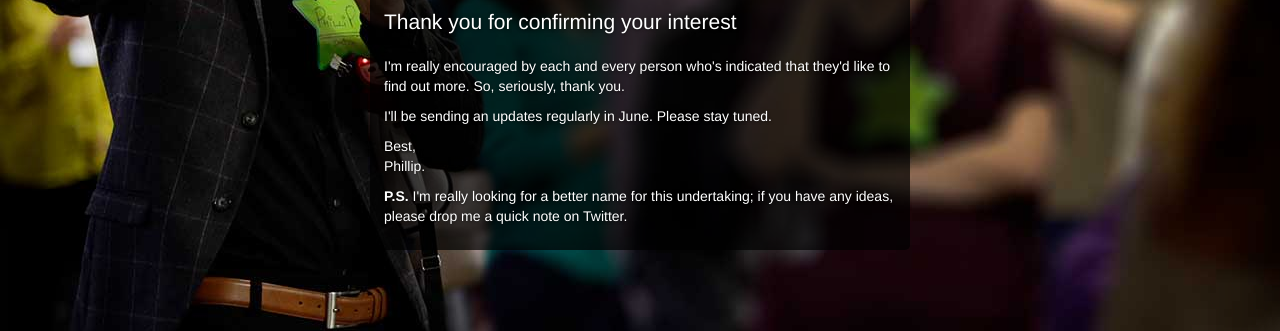
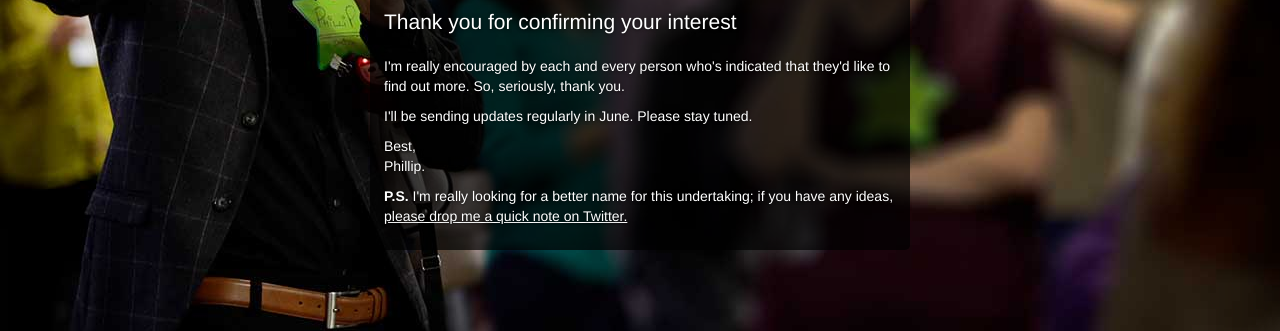
Before and after one commit to phillipadsmith/journalismentrepreneurship.com, a Jekyll site: the page built from thankyou.md, in a window 1280 px wide. Shown: the part 403-734 px from the top of the page. Built offline with Jekyll 4.4.1, drawn with Linux system fonts in a browser that asks for light colours; a style sheet for code colours, icons or effects is not loaded.

Commit message:
Various typos and cleanup

```diff
--- a/_includes/form.html
+++ b/_includes/form.html
@@ -29,11 +29,11 @@
                 </div>
                 <div class="form-group ck_control_group ck_first_name_field_group">
                     <label class="ck_label" for="ck_firstNameField" style="display: none">First Name</label>
-                    <input type="text" name="first_name" class="form-control ck_first_name" id="ck_firstNameField" placeholder="First name" required>
+                    <input type="text" name="first_name" class="form-control ck_first_name" id="ck_firstNameField" placeholder="First Name" required>
                 </div>
                 <div class="form-group ck_control_group ck_last_name_field_group">
                     <label class="ck_label" for="ck_field_31189_last_name" style="display: none">Last name</label>
-                    <input type="text" name="ck_field_31189_last_name" class="form-control ck_field_31189_last_name" id="ck_field_31189_last_name" placeholder="Last name" required>
+                    <input type="text" name="ck_field_31189_last_name" class="form-control ck_field_31189_last_name" id="ck_field_31189_last_name" placeholder="Last Name" required>
                 </div>
                 <div class="form-group ck_control_group ck_email_field_group">
                     <label class="ck_label" for="ck_emailField" style="display: none">Email Address</label>
--- a/main.css
+++ b/main.css
@@ -37,6 +37,11 @@
 .modal {
     color: #000;
     text-shadow: none;
+}
+
+.modal-backdrop
+{
+    opacity:0.8 !important;
 }
 
 /* Extra markup and styles for table-esque vertical and horizontal centering */
@@ -136,6 +141,10 @@
     border-radius: 5px;
 }
 
+.content p a, .content p a.link {
+    text-decoration: underline;
+}
+
 /*
  * Footer
  */
--- a/thankyou.md
+++ b/thankyou.md
@@ -9,7 +9,7 @@
 </p>
 
 <p>
-    I'll be sending an updates regularly in June. Please stay tuned.
+    I'll be sending updates regularly in June. Please stay tuned.
 </p>
 <p>Best,
     <br/>
```
Also changed, not shown: index.md (+5 -3 lines).
